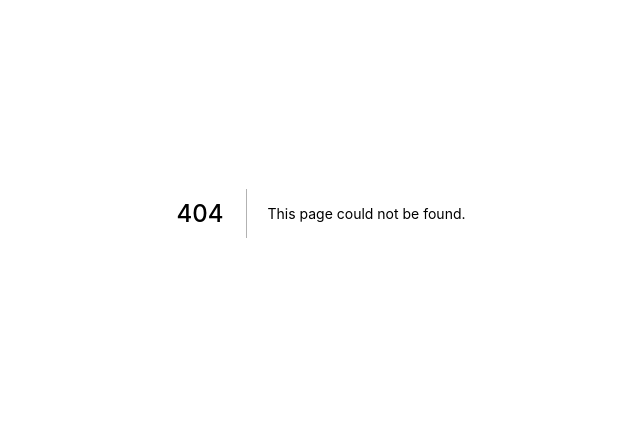
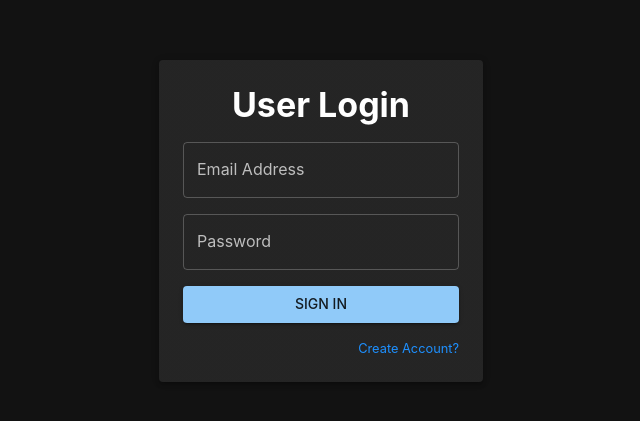
Before and after one commit to DropitupQwerty/ljgv-printing, a Next.js app: page /sign-in in a window 1280 px wide. Before the commit this address had no page. Shown: the part 187-608 px from the top of the page, without its empty margins (319-959 px from the left). Built offline with nearby package versions, Linux system fonts and the light colour scheme.

Commit message:
UseState Username and Passwrod , Themes Mui Material

```diff
--- a/pages/_app.js
+++ /dev/null
@@ -1,7 +0,0 @@
-import '../styles/globals.css';
-
-function MyApp({ Component, pageProps }) {
-  return <Component {...pageProps} />;
-}
-
-export default MyApp;
--- /dev/null
+++ b/src/pages/_app.js
@@ -0,0 +1,15 @@
+import "../styles/globals.css";
+
+import { ThemeProvider, CssBaseline } from "@mui/material";
+import theme from "../utils/theme";
+
+function MyApp({ Component, pageProps }) {
+  return (
+    <ThemeProvider theme={theme}>
+      <CssBaseline />
+      <Component {...pageProps} />
+    </ThemeProvider>
+  );
+}
+
+export default MyApp;
--- /dev/null
+++ b/src/pages/index.js
@@ -0,0 +1,5 @@
+import React from "react";
+
+export default function index() {
+  return <h1> index</h1>;
+}
--- /dev/null
+++ b/src/pages/sign-in.js
@@ -0,0 +1,129 @@
+import {
+  Box,
+  Paper,
+  Button,
+  TextField,
+  Typography,
+  Snackbar,
+  Alert,
+} from "@mui/material";
+import Link from "next/link";
+import { useState } from "react";
+
+export default function SignIn() {
+  const initialState = {
+    email: "",
+    password: "",
+  };
+
+  const [state, setState] = useState(initialState);
+  const messageInitialState = {
+    text: "",
+    severity: "success",
+  };
+  const [message, setMessage] = useState(messageInitialState);
+
+  const [open, setOpen] = useState(false);
+  const handleClose = () => {
+    setOpen(false);
+  };
+
+  const handleChange = (prop) => (e) => {
+    setState((prevItem) => ({
+      ...prevItem,
+      [prop]: e.target.value,
+    }));
+  };
+
+  const signIn = () => {
+    const admin = "j@email.com";
+    const password = "jacob123";
+
+    if (state.email === admin && state.password === password) {
+      setMessage({
+        text: "Login Succesfully",
+        severity: "success",
+      });
+      setOpen(true);
+    } else if (state.email.length === 0 || state.password.length === 0) {
+      setMessage({
+        text: "Input something in password or email BAKAA!!!",
+        severity: "warning",
+      });
+      setOpen(true);
+    } else {
+      setMessage({
+        text: "Error Desu . Bakaa!!!",
+        severity: "error",
+      });
+      setOpen(true);
+    }
+  };
+
+  return (
+    <Box
+      sx={{
+        width: "100vw",
+        height: "100vh",
+        display: "flex",
+        flexDirection: "column",
+        justifyContent: "center",
+        alignItems: "center",
+      }}
+    >
+      <Paper
+        elevation={3}
+        sx={{
+          padding: "24px",
+          display: " flex ",
+          flexDirection: "Column",
+          marginTop: "1rem",
+        }}
+      >
+        <Typography
+          variant="h4"
+          sx={{ marginBottom: "1rem", fontWeight: "700", textAlign: "center" }}
+        >
+          User Login
+        </Typography>
+        <TextField
+          label="Email Address"
+          name="email"
+          type="email"
+          onChange={handleChange("email")}
+        ></TextField>
+        <TextField
+          label="Password"
+          name="password"
+          type="password"
+          sx={{ marginTop: "1rem" }}
+          onChange={handleChange("password")}
+        ></TextField>
+
+        <Button variant="contained" sx={{ marginTop: "1rem" }} onClick={signIn}>
+          Sign In
+        </Button>
+        <Typography
+          sx={{
+            color: "dodgerblue",
+            marginTop: "1rem",
+            textAlign: "right",
+            fontSize: ".8rem",
+          }}
+        >
+          <Link href="/register">Create Account?</Link>
+        </Typography>
+      </Paper>
+      <Snackbar
+        anchorOrigin={{ vertical: "top", horizontal: "center" }}
+        open={open}
+        autoHideDuration={6000}
+        onClose={handleClose}
+      >
+        <Alert severity={message.severity} onClose={handleClose}>
+          {message.text}
+        </Alert>
+      </Snackbar>
+    </Box>
+  );
+}
--- /dev/null
+++ b/src/utils/theme.js
@@ -0,0 +1,23 @@
+import { createTheme } from "@mui/material";
+
+const theme = createTheme({
+  palette: {
+    mode: "dark",
+  },
+  typography: {
+    fontFamily: [
+      "-apple-system",
+      "BlinkMacSystemFont",
+      "Segoe UI",
+      "Roboto",
+      "Oxygen",
+      "Ubuntu",
+      "Cantarell",
+      "Open Sans",
+      "Helvetica Neue",
+      "sans-serif",
+    ].join(","),
+  },
+});
+
+export default theme;
--- a/styles/globals.css
+++ /dev/null
@@ -1,16 +0,0 @@
-html,
-body {
-  padding: 0;
-  margin: 0;
-  font-family: -apple-system, BlinkMacSystemFont, Segoe UI, Roboto, Oxygen,
-    Ubuntu, Cantarell, Fira Sans, Droid Sans, Helvetica Neue, sans-serif;
-}
-
-a {
-  color: inherit;
-  text-decoration: none;
-}
-
-* {
-  box-sizing: border-box;
-}
```
Also changed, not shown: pages/SignIn.js (deleted, +0 -51 lines), pages/index.js (deleted, +0 -32 lines), src/pages/register.js (renamed from pages/register.js, +18 -10 lines), src/pages/api/hello.js (renamed from pages/api/hello.js), src/styles/Home.module.css (renamed from styles/Home.module.css).
